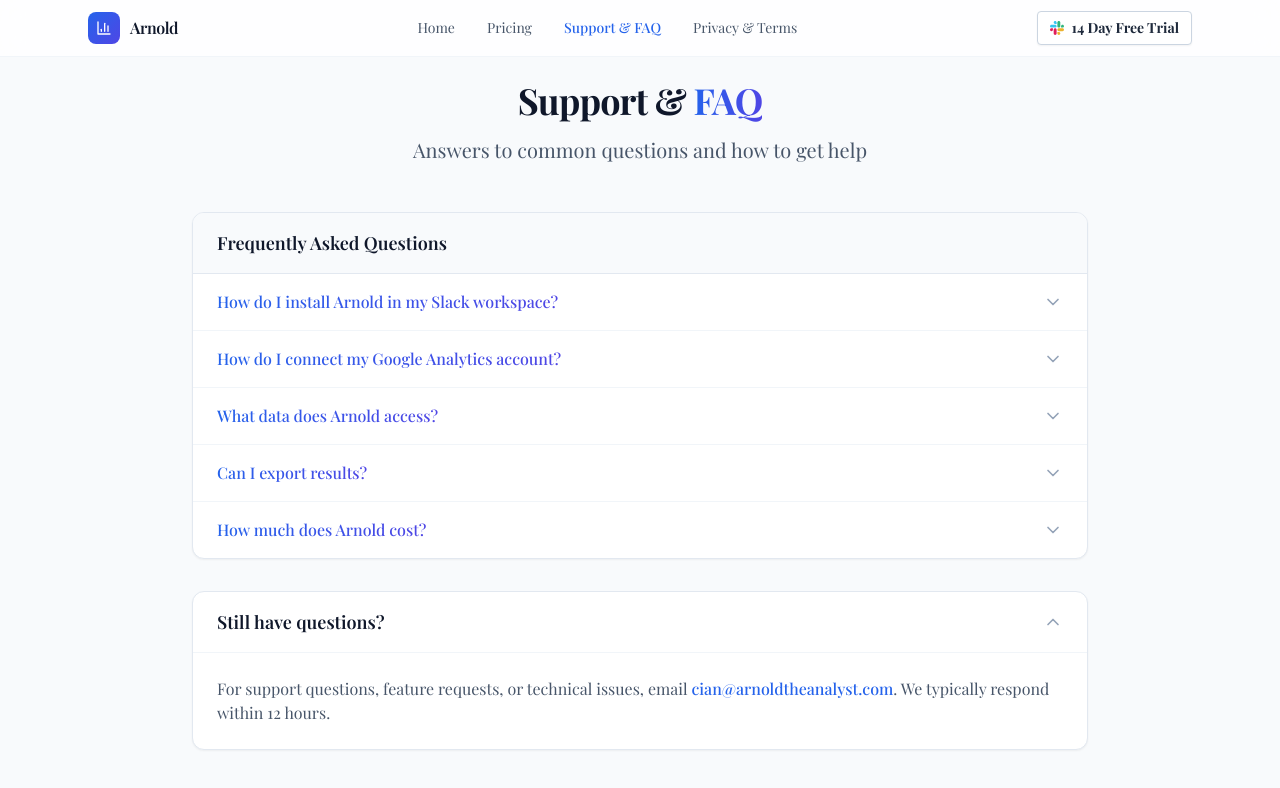
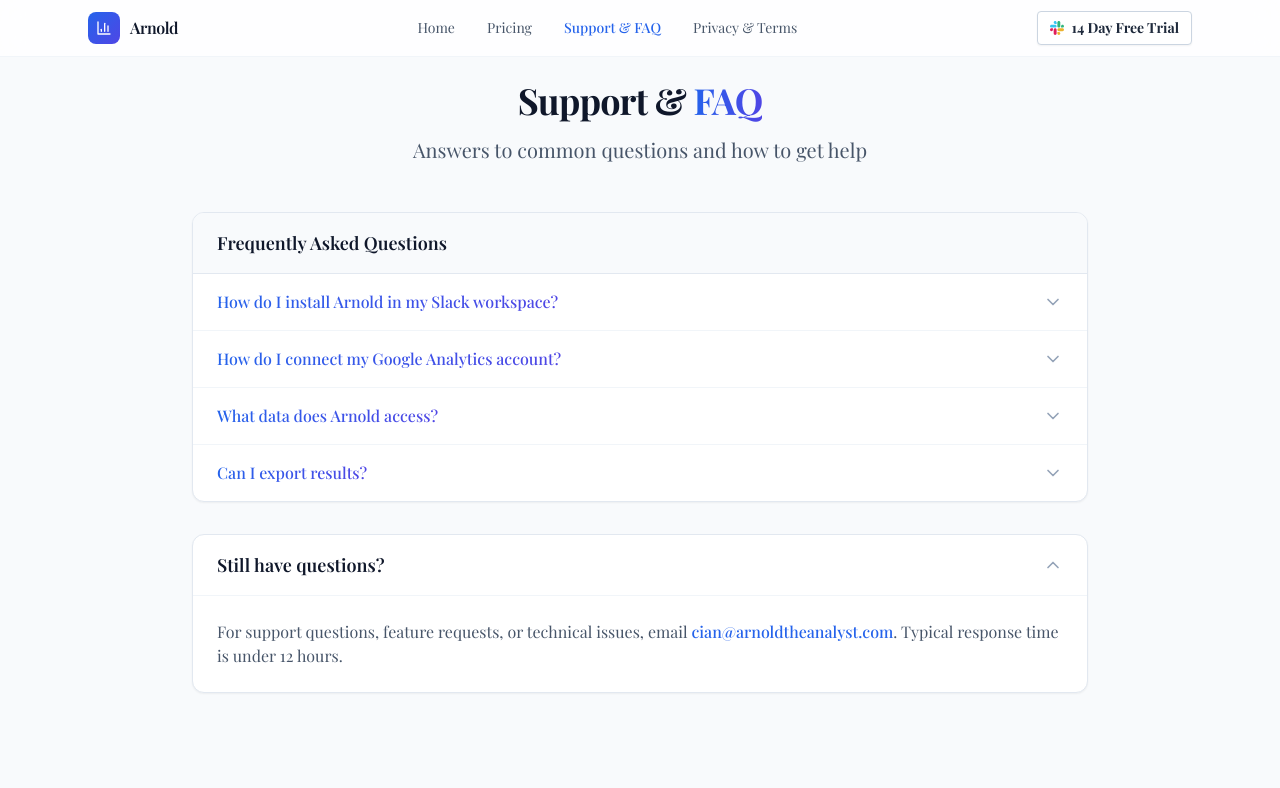
Before and after one commit to McGovs/arnold-the-analyst-frontend-v2-markdown, a React (Vite) app: page /support in a window 1280 px wide. Both pictures are taken after a click on the button "Still have questions?". Shown: the top 788 px of the page. Built offline with nearby package versions, Linux system fonts and the light colour scheme; a web font is replaced by a local one.

Commit message:
Update Support.tsx

```diff
--- a/src/pages/Support.tsx
+++ b/src/pages/Support.tsx
@@ -9,23 +9,19 @@ export default function Support() {
   const faqs = [
     {
       q: 'How do I install Arnold in my Slack workspace?',
-      a: "Go to the homepage or top navigation bar and click the '14 Day Free Trial' button.",
+      a: "Go to the homepage or top navigation bar and click the '14 Day Free Trial' button to request an install.",
     },
     {
       q: 'How do I connect my Google Analytics account?',
-      a: "After installing Arnold, run '/arnold-connect' in Slack. You will be redirected to Google OAuth to grant read-only access.",
+      a: "After installing Arnold, run '/arnold-connect' in Slack. You will be redirected to Google OAuth so that you can grant read-only access.",
     },
     {
       q: 'What data does Arnold access?',
-      a: 'Arnold has read-only access to your GA4 properties. OAuth tokens expire after one hour and no raw GA4 data is stored permanently.',
+      a: 'Arnold can only see the GA4 data you explicitly ask for. It uses temporary, read-only access to your GA4 property to answer questions, then discards that access. OAuth tokens expire after one hour, and Arnold does not store raw GA4 event data or user-level information.',
     },
     {
       q: 'Can I export results?',
       a: 'Yes. Every response includes a link to a Google Sheets file containing the underlying data.',
-    },
-    {
-      q: 'How much does Arnold cost?',
-      a: 'Arnold is currently free during beta. Paid plans will launch in 2026, with grandfathered pricing for early users.',
     },
   ];
 
@@ -120,7 +116,7 @@ export default function Support() {
               >
                 cian@arnoldtheanalyst.com
               </a>
-              . We typically respond within 12 hours.
+              . Typical response time is under 12 hours.
             </div>
           </div>
         </div>
```
